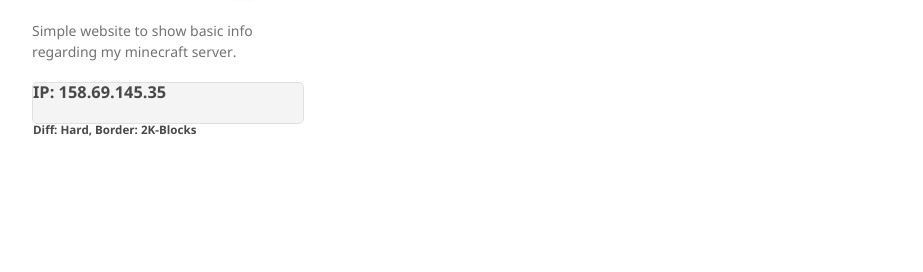
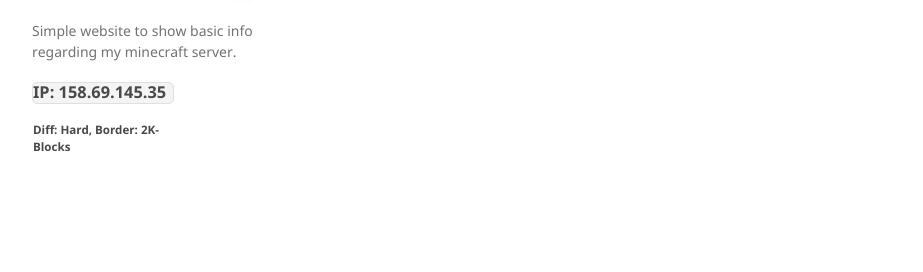
Before and after one commit to WrelksMC/wrelksMC.github.io, a Jekyll site: the page built from index.md, in a window 1280 px wide. Shown: the part 350-622 px from the top of the page, without its empty margins (178-1101 px from the left). Built offline with Jekyll 4.4.1, drawn with Linux system fonts in a browser that asks for light colours; our own code applies the rules of GitHub Pages for plain Markdown files.

Commit message:
Add files via upload

```diff
--- a/_sass/jekyll-theme-minimal.scss
+++ b/_sass/jekyll-theme-minimal.scss
@@ -127,12 +127,12 @@ header {
 
 ul.downloads {
   list-style:none;
-  height:40px;
+  height:20px;
   padding:0;
   background: #f4f4f4;
   border-radius:5px;
   border:1px solid #e0e0e0;
-  width:270px;
+  width:140px;
 }
 
 .downloads li {
```
